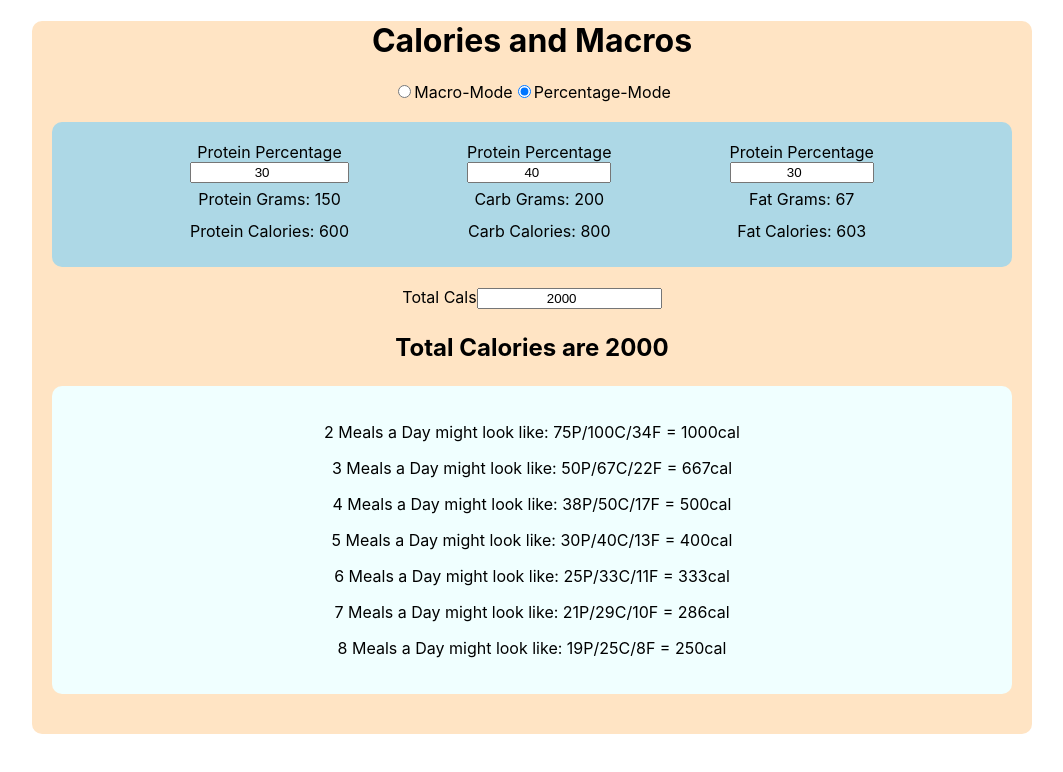
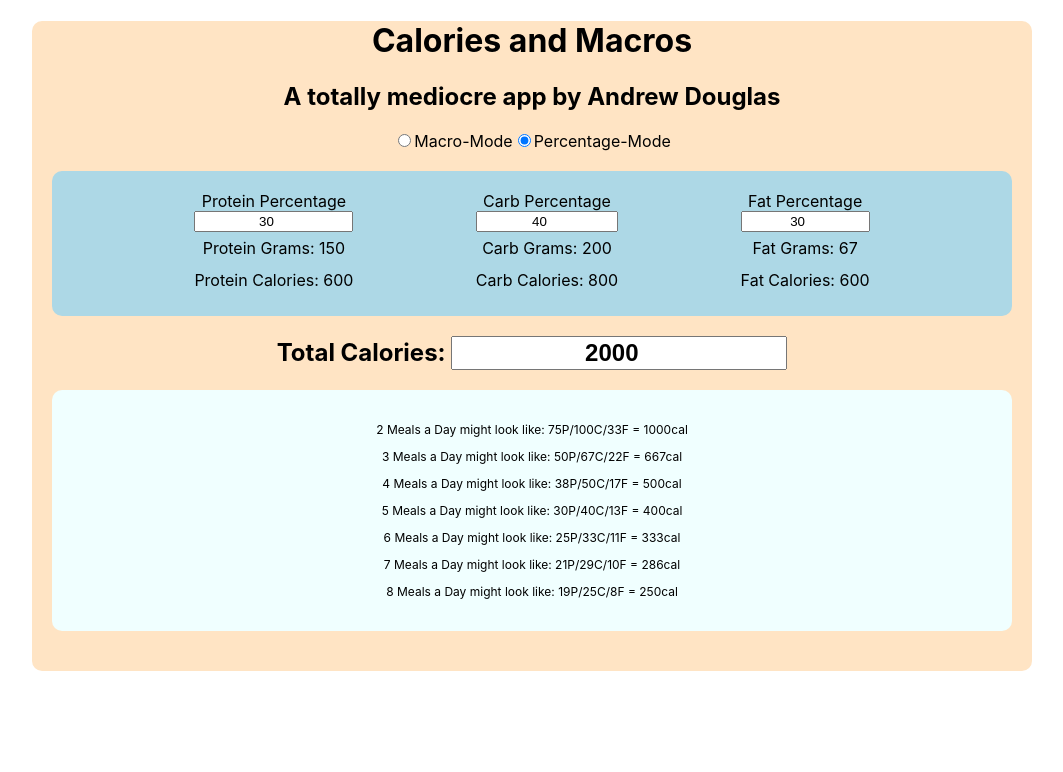
Before and after one commit to andrew-a-douglas/calories-and-macros, a React (Create React App) app: page / in a window 1280 px wide. Both pictures are taken after a click on the radio button "Percentage-Mode". Shown: the top 772 px of the page, without its empty margins (108-1171 px from the left). Built offline with nearby package versions, Linux system fonts and the light colour scheme.

Commit message:
further tweaks

```diff
--- a/src/App.css
+++ b/src/App.css
@@ -34,7 +34,7 @@
   padding: 20px;
 }
 
-.totals p {
+.totals p, .totals label, .totals input {
   font-size: 1.5em;
   font-weight: bold;
 }
@@ -58,6 +58,7 @@ input {
   background-color: azure;
   padding: 20px;
   border-radius: 10px;
+  font-size: .75em;
 }
 
 .spacer {
--- a/src/App.js
+++ b/src/App.js
@@ -14,6 +14,7 @@ function App(props) {
   return (
     <div className="App">
       <h1>Calories and Macros</h1>
+      <h2>A totally mediocre app by Andrew Douglas</h2>
       <div className='mode-select' onChange={handleModeChange}>
         <input type="radio" id="macro" name="mode-select" value="macro" />
         <label htmlFor="macro">Macro-Mode</label>
--- a/src/PercentageMode.js
+++ b/src/PercentageMode.js
@@ -9,9 +9,9 @@ function PercentageMode(props) {
     const [carbPercentage, setCarbPercentage] = useState(40);
     const [warning, setWarning] = useState({})
 
-    let proteinGrams = Math.round(totalCals * (proteinPercentage/100) / 4);
-    let carbGrams = Math.round(totalCals * (carbPercentage/100) / 4);
-    let fatGrams = Math.round(totalCals * (fatPercentage/100) / 9);
+    let proteinGrams = totalCals * (proteinPercentage/100) / 4;
+    let carbGrams = totalCals * (carbPercentage/100) / 4;
+    let fatGrams = totalCals * (fatPercentage/100) / 9;
     let mealsArray = [2,3,4,5,6,7,8]; //must be numbers.
 
     const handleChangeProteinPercentage = (event) => {
@@ -54,29 +54,28 @@ function PercentageMode(props) {
             <div className='protein'>
                 <label htmlFor='protein'>Protein Percentage</label>
                 <input id='protein' style={warning} type='number' value={proteinPercentage} onChange={handleChangeProteinPercentage} min="0" max="100" />
-                <p>Protein Grams: {proteinGrams}</p>
-                <p>Protein Calories: {proteinGrams * 4}</p>
+                <p>Protein Grams: {Math.round(proteinGrams)}</p>
+                <p>Protein Calories: {Math.round(proteinGrams * 4)}</p>
 
             </div>
             <div className='carb'>
-                <label htmlFor='carb'>Protein Percentage</label>
+                <label htmlFor='carb'>Carb Percentage</label>
                 <input id='carb' style={warning} type='number' value={carbPercentage} onChange={handleChangeCarbPercentage} min="0" max="100" />
-                <p>Carb Grams: {carbGrams}</p>
-                <p>Carb Calories: {carbGrams * 4}</p>
+                <p>Carb Grams: {Math.round(carbGrams)}</p>
+                <p>Carb Calories: {Math.round(carbGrams * 4)}</p>
 
             </div>
             <div className='fat'>
-                <label htmlFor='fat'>Protein Percentage</label>
+                <label htmlFor='fat'>Fat Percentage</label>
                 <input id='fat' style={warning} type='number' value={fatPercentage} onChange={handleChangeFatPercentage} min="0" max="100" />
-                <p>Fat Grams: {fatGrams}</p>
-                <p>Fat Calories: {fatGrams * 9}</p>
+                <p>Fat Grams: {Math.round(fatGrams)}</p>
+                <p>Fat Calories: {Math.round(fatGrams * 9)}</p>
 
             </div>
         </div>
         <div className='totals'>
-            <label htmlFor='total-cals'>Total Cals</label>
+            <label htmlFor='total-cals'>Total Calories: </label>
             <input id='total-cals' type='number' value={totalCals} onChange={handleChangeTotalCals} min="0" />
-            <p>Total Calories are {totalCals}</p>
         </div>
         <div className='meals'>
             {mapArray(mealsArray, proteinGrams, carbGrams, fatGrams, totalCals)}
```
